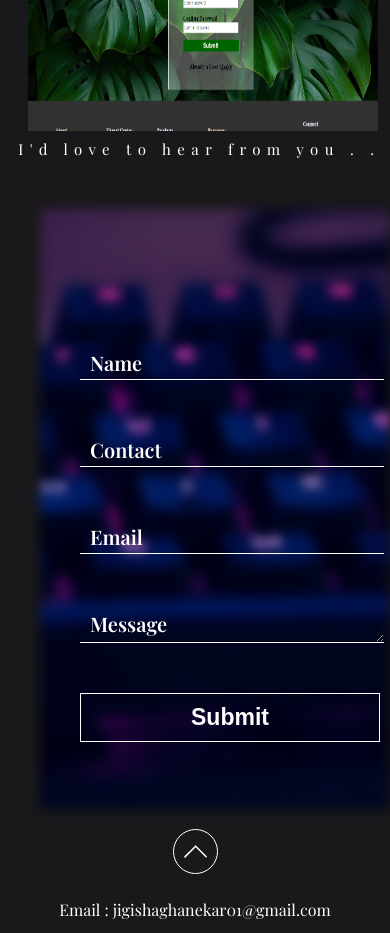
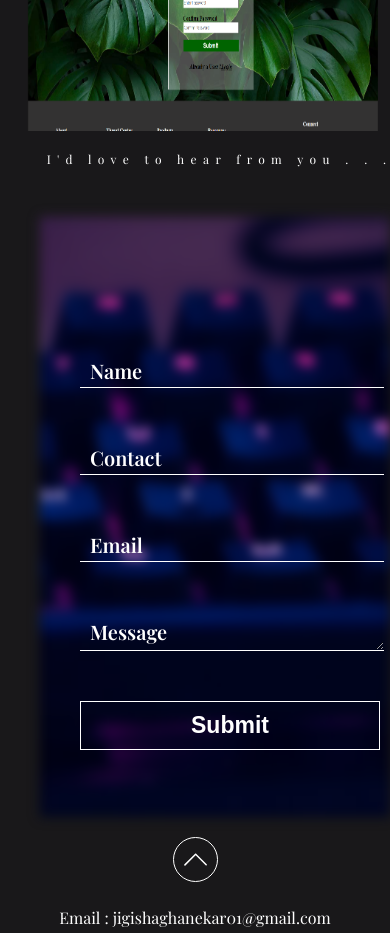
Before and after one commit to Jigisha15/Portfolio, a React (Create React App) app: page / in a window 390 px wide. Shown: the part 2300-3233 px from the top of the page. Built offline with nearby package versions, Linux system fonts and the light colour scheme.

Commit message:
Contact css

```diff
--- a/src/pages/Contact/Contact.css
+++ b/src/pages/Contact/Contact.css
@@ -343,11 +343,11 @@ button {
   }
   .contact-text {
     display: inline-block;
-    margin: 0 0 50px 0;
+    margin: 20px 0 50px 0;
   }
   .contact-text h1 {
-    margin-left: 30px;
-    font-size: 15px;
+    margin-left: 50px;
+    font-size: 12px;
     letter-spacing: 6.4px;
   }
   .contact-center {
```
